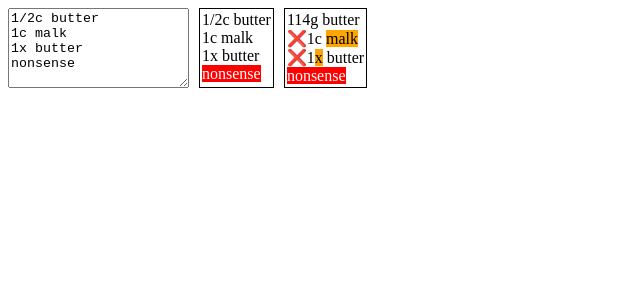
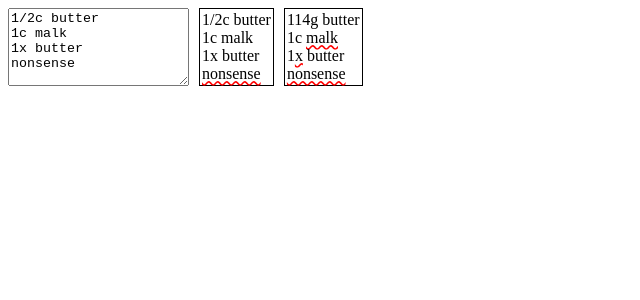
Before and after one commit to mxhold/reconv, a React (Create React App) app in the folder reconv/: page / in a window 1280 px wide. Shown: the top 300 px of the page, without its empty margins (0-640 px from the left). Built offline with nearby package versions, Linux system fonts and the light colour scheme.

Commit message:
Use wavy lines instead of X emoji

```diff
--- a/reconv/src/Ingredient.css
+++ b/reconv/src/Ingredient.css
@@ -1,20 +1,11 @@
 .ingredient--malformed {
-  background-color: red;
-  color: white;
+  text-decoration: wavy underline red;
 }
 
 .ingredient--unit-not-found .ingredient-unit {
-  background-color: orange;
+  text-decoration: wavy underline red;
 }
 
 .ingredient--ingredient-not-found .ingredient-name {
-  background-color: orange;
+  text-decoration: wavy underline red;
 }
-
-.ingredient--unit-not-found::before {
-  content: "❌";
-}
-
-.ingredient--ingredient-not-found::before {
-  content: "❌";
-}
```
